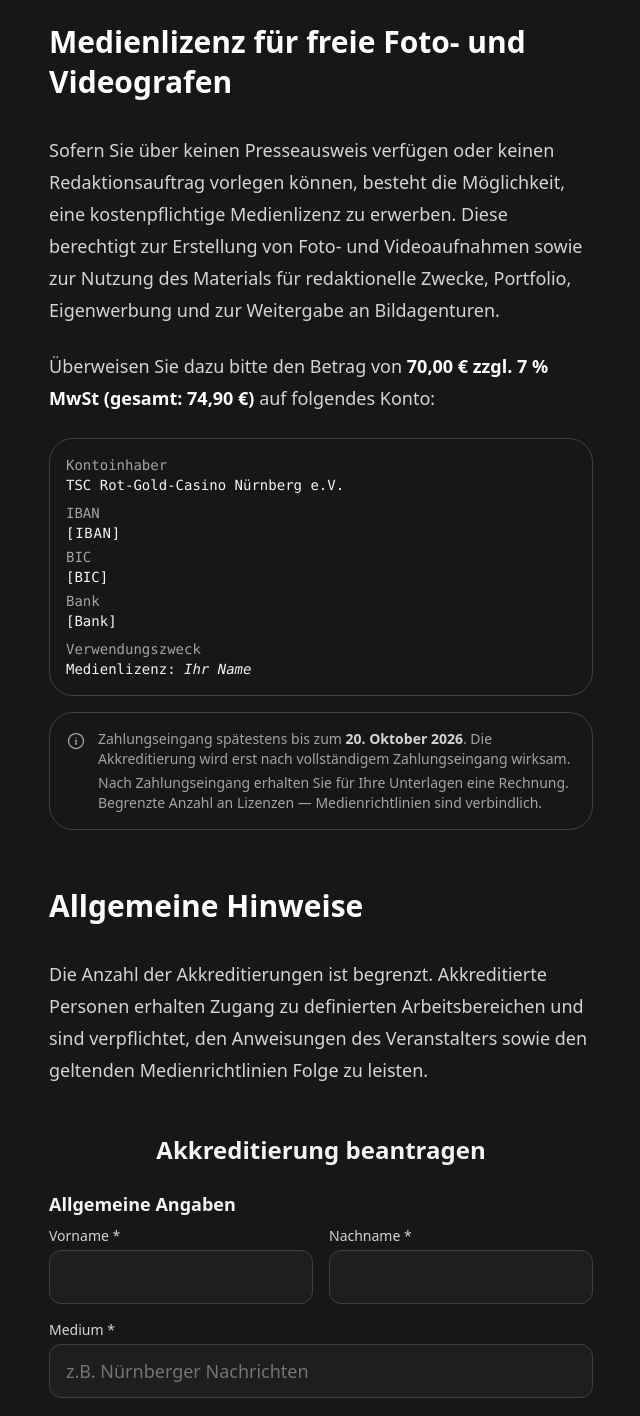
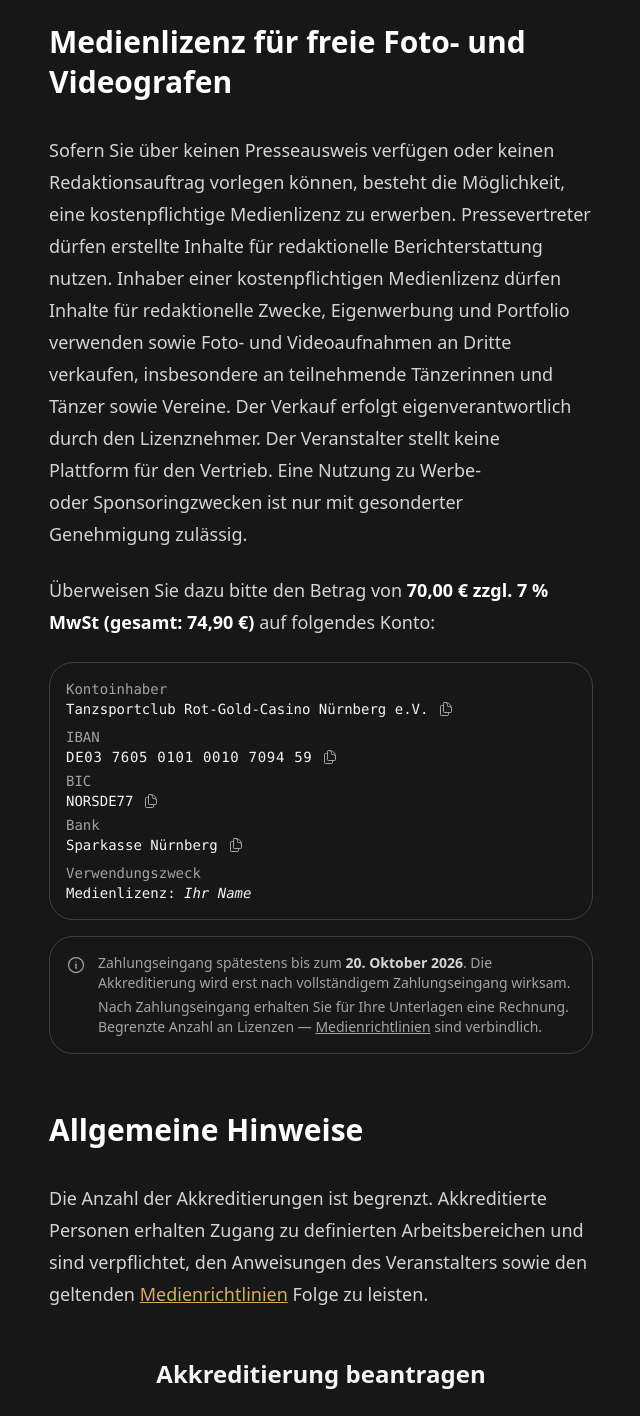
Before and after one commit to TSC-Rot-Gold-Casino-Nurnberg-e-V/dm-formationen, a Next.js app: page /presse/akkreditierung in a window 1280 px wide. Shown: the part 860-2276 px from the top of the page, without its empty margins (319-959 px from the left). Built offline with nearby package versions, Linux system fonts and the light colour scheme.

Commit message:
feat: add media guidelines acceptance checkbox and copy button functionality

```diff
--- a/app/presse/actions.ts
+++ b/app/presse/actions.ts
@@ -34,6 +34,7 @@ export async function submitAccreditation(
   const phone = formData.get("phone") as string;
 
   const privacy = formData.get("privacy") === "on";
+  const medienrichtlinien = formData.get("medienrichtlinien") === "on";
   const medienlizenz = formData.get("medienlizenz") === "on";
 
   const pressPass = formData.get("pressPass") as File | null;
@@ -62,6 +63,14 @@ export async function submitAccreditation(
     return {
       success: false,
       message: "Bitte stimmen Sie der Datenschutzerklärung zu.",
+    };
+  }
+
+  if (!medienrichtlinien) {
+    return {
+      success: false,
+      message:
+        "Bitte bestätigen Sie, dass Sie die Medienrichtlinien gelesen und akzeptiert haben.",
     };
   }
 
@@ -97,6 +106,7 @@ Telefonnummer:        ${phone}
 DATENSCHUTZ
 ----------------------------------------
 Datenschutzerklärung: Zugestimmt
+Medienrichtlinien:    Akzeptiert
 
 ========================================
 Diese Anfrage wurde über das Online-Formular auf der Webseite der
@@ -131,6 +141,7 @@ Deutschen Meisterschaft der Formationen 2026 gesendet.
 
   <h3>Datenschutz</h3>
   <p>Datenschutzerklärung: ✅ Zugestimmt</p>
+  <p>Medienrichtlinien: ✅ Akzeptiert</p>
   <hr/>
   <p style="color: #999; font-size: 12px;">Diese Anfrage wurde über das Online-Formular auf der Webseite der Deutschen Meisterschaft der Formationen 2026 gesendet.</p>
 </div>
--- a/app/presse/akkreditierung/page.tsx
+++ b/app/presse/akkreditierung/page.tsx
@@ -2,6 +2,7 @@ import { InformationCircleIcon, ClockIcon } from "@heroicons/react/24/outline";
 import type { Metadata } from "next";
 import Link from "next/link";
 import { AccreditationForm } from "@/components/AccreditationForm";
+import { CopyButton } from "@/components/CopyButton";
 
 export const metadata: Metadata = {
   title: "Presse-Akkreditierung | Deutsche Meisterschaft der Formationen 2026",
@@ -15,7 +16,7 @@ export const metadata: Metadata = {
 
 export default function AccreditationPage() {
   return (
-    <main className="container !max-w-xl prose sm:prose-lg prose-invert prose-neutral mx-auto py-8">
+    <main className="container max-w-xl! prose sm:prose-lg prose-invert prose-neutral mx-auto py-8">
       <h1 className="text-center">Presse-Akkreditierung</h1>
 
       <p>
@@ -58,10 +59,15 @@ export default function AccreditationPage() {
       <p>
         Sofern Sie über keinen Presseausweis verfügen oder keinen
         Redaktionsauftrag vorlegen können, besteht die Möglichkeit, eine
-        kostenpflichtige Medienlizenz zu erwerben. Diese berechtigt zur
-        Erstellung von Foto- und Videoaufnahmen sowie zur Nutzung des Materials
-        für redaktionelle Zwecke, Portfolio, Eigenwerbung und zur Weitergabe an
-        Bildagenturen.
+        kostenpflichtige Medienlizenz zu erwerben. Pressevertreter dürfen
+        erstellte Inhalte für redaktionelle Berichterstattung nutzen. Inhaber
+        einer kostenpflichtigen Medienlizenz dürfen Inhalte für redaktionelle
+        Zwecke, Eigenwerbung und Portfolio verwenden sowie Foto- und
+        Videoaufnahmen an Dritte verkaufen, insbesondere an teilnehmende
+        Tänzerinnen und Tänzer sowie Vereine. Der Verkauf erfolgt
+        eigenverantwortlich durch den Lizenznehmer. Der Veranstalter stellt
+        keine Plattform für den Vertrieb. Eine Nutzung zu Werbe- oder
+        Sponsoringzwecken ist nur mit gesonderter Genehmigung zulässig.
       </p>
       <p>
         Überweisen Sie dazu bitte den Betrag von{" "}
@@ -72,22 +78,34 @@ export default function AccreditationPage() {
         <div>
           <span className="text-base-400">Kontoinhaber</span>
           <br />
-          TSC Rot-Gold-Casino Nürnberg e.V.
+          <span className="flex items-center">
+            Tanzsportclub Rot-Gold-Casino Nürnberg e.V.
+            <CopyButton text="Tanzsportclub Rot-Gold-Casino Nürnberg e.V." />
+          </span>
         </div>
         <div className="pt-1">
           <span className="text-base-400">IBAN</span>
           <br />
-          <span className="tracking-wider">[IBAN]</span>
+          <span className="flex items-center">
+            <span className="tracking-wider">DE03 7605 0101 0010 7094 59</span>
+            <CopyButton text="DE03760501010010709459" />
+          </span>
         </div>
         <div>
           <span className="text-base-400">BIC</span>
           <br />
-          [BIC]
+          <span className="flex items-center">
+            NORSDE77
+            <CopyButton text="NORSDE77" />
+          </span>
         </div>
         <div>
           <span className="text-base-400">Bank</span>
           <br />
-          [Bank]
+          <span className="flex items-center">
+            Sparkasse Nürnberg
+            <CopyButton text="Sparkasse Nürnberg" />
+          </span>
         </div>
         <div className="pt-1">
           <span className="text-base-400">Verwendungszweck</span>
@@ -101,13 +119,20 @@ export default function AccreditationPage() {
           <div>
             Zahlungseingang spätestens bis zum{" "}
             <strong className="text-base-300">20. Oktober 2026</strong>. Die
-            Akkreditierung wird erst nach vollständigem Zahlungseingang
-            wirksam.
+            Akkreditierung wird erst nach vollständigem Zahlungseingang wirksam.
           </div>
           <div>
-            Nach Zahlungseingang erhalten Sie für Ihre Unterlagen eine
-            Rechnung. Begrenzte Anzahl an Lizenzen — Medienrichtlinien sind
-            verbindlich.
+            Nach Zahlungseingang erhalten Sie für Ihre Unterlagen eine Rechnung.
+            Begrenzte Anzahl an Lizenzen —{" "}
+            <a
+              href="/medienrichtlinien.pdf"
+              target="_blank"
+              rel="noopener noreferrer"
+              className="underline hover:text-base-300 transition-colors"
+            >
+              Medienrichtlinien
+            </a>{" "}
+            sind verbindlich.
           </div>
         </div>
       </div>
@@ -117,7 +142,15 @@ export default function AccreditationPage() {
       <p>
         Die Anzahl der Akkreditierungen ist begrenzt. Akkreditierte Personen
         erhalten Zugang zu definierten Arbeitsbereichen und sind verpflichtet,
-        den Anweisungen des Veranstalters sowie den geltenden Medienrichtlinien
+        den Anweisungen des Veranstalters sowie den geltenden{" "}
+        <a
+          href="/medienrichtlinien.pdf"
+          target="_blank"
+          rel="noopener noreferrer"
+          className="text-primary-400 underline hover:text-primary-300 transition-colors"
+        >
+          Medienrichtlinien
+        </a>{" "}
         Folge zu leisten.
       </p>
 
--- a/components/AccreditationForm.tsx
+++ b/components/AccreditationForm.tsx
@@ -292,6 +292,27 @@ export function AccreditationForm() {
             />
             <span>Ich stimme der Datenschutzerklärung zu. *</span>
           </label>
+
+          <label className="flex items-start gap-2 cursor-pointer text-sm text-base-300">
+            <input
+              type="checkbox"
+              name="medienrichtlinien"
+              required
+              className="accent-primary-500 mt-0.5"
+            />
+            <span>
+              Ich habe die{" "}
+              <a
+                href="/medienrichtlinien.pdf"
+                target="_blank"
+                rel="noopener noreferrer"
+                className="text-primary-400 underline hover:text-primary-300 transition-colors"
+              >
+                Medienrichtlinien
+              </a>{" "}
+              gelesen und erkenne sie als verbindlich an. *
+            </span>
+          </label>
         </FormSection>
       </fieldset>
 
--- /dev/null
+++ b/components/CopyButton.tsx
@@ -0,0 +1,37 @@
+"use client";
+
+import { useState } from "react";
+import { CheckIcon, DocumentDuplicateIcon } from "@heroicons/react/24/outline";
+import { twMerge } from "tailwind-merge";
+
+export function CopyButton({ text, className }: { text: string; className?: string }) {
+  const [copied, setCopied] = useState(false);
+
+  const handleCopy = async () => {
+    try {
+      await navigator.clipboard.writeText(text);
+      setCopied(true);
+      setTimeout(() => setCopied(false), 2000);
+    } catch (err) {
+      console.error("Failed to copy:", err);
+    }
+  };
+
+  return (
+    <button
+      onClick={handleCopy}
+      className={twMerge(
+        "inline-flex items-center gap-1 ml-2 p-0.5 rounded text-base-400 hover:text-base-300 hover:bg-base-700/50 transition-colors cursor-pointer",
+        className,
+      )}
+      title="Copy to clipboard"
+      aria-label="Copy to clipboard"
+    >
+      {copied ? (
+        <CheckIcon className="size-4 text-green-400" />
+      ) : (
+        <DocumentDuplicateIcon className="size-4" />
+      )}
+    </button>
+  );
+}
```
Also changed, not shown: 1 other file (tests, documents, lock files or other folders).
